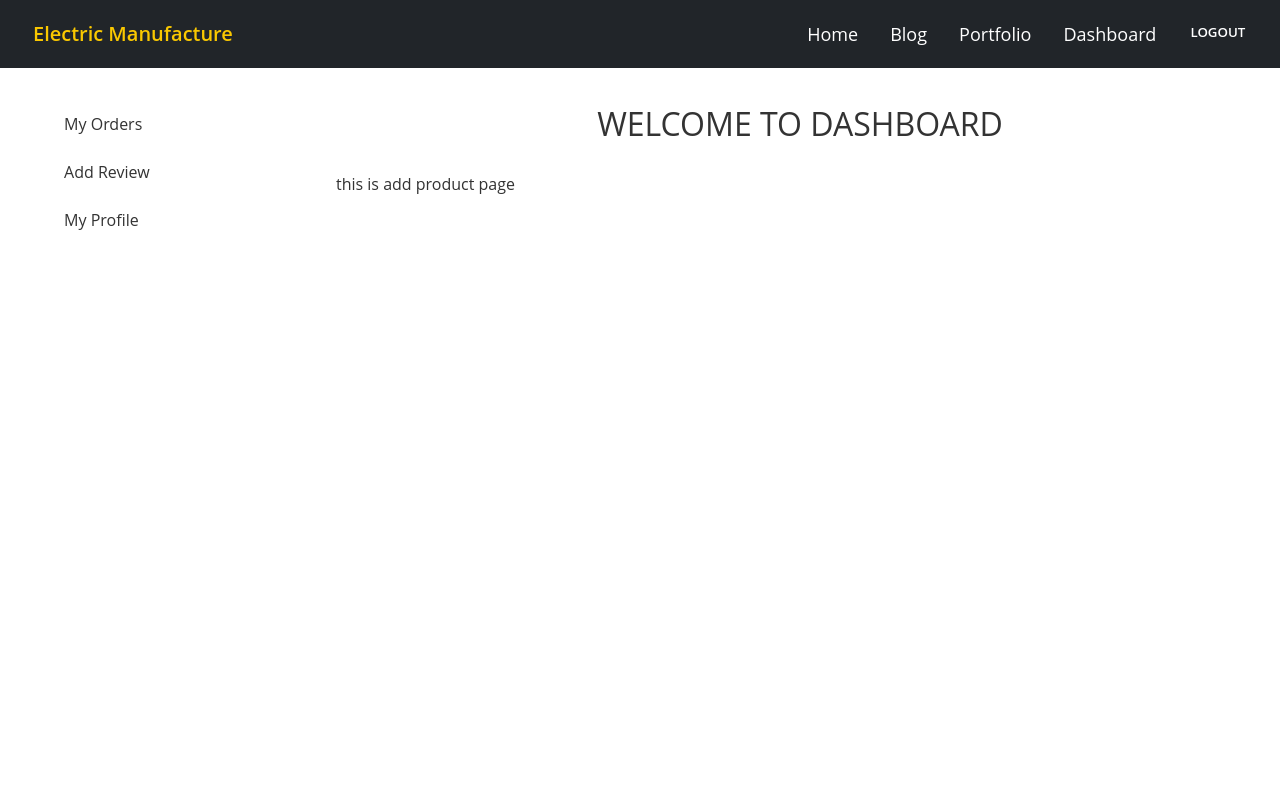
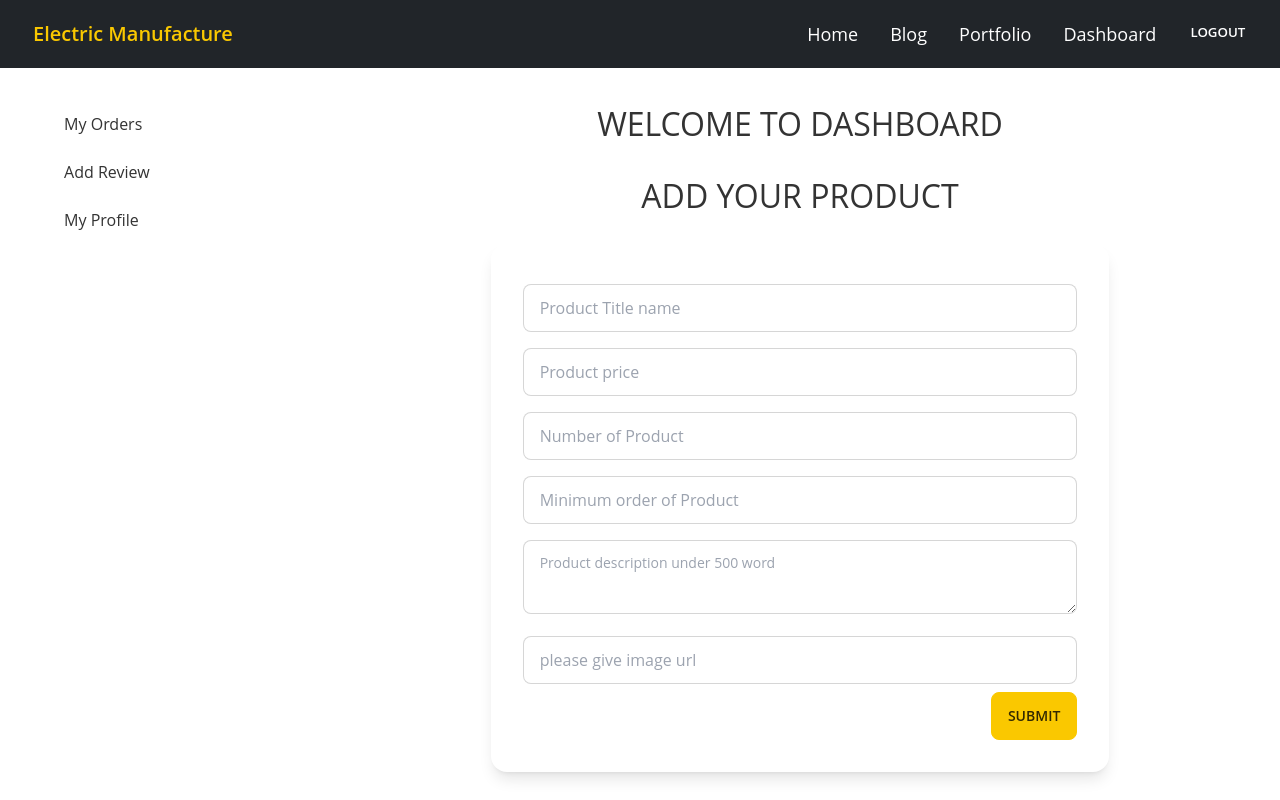
Before and after one commit to sumonbarai/electric-menufacture-client, a React (Create React App) app: page /dashboard/addProduct in a window 1280 px wide. Shown: the top 800 px of the page. Built offline with nearby package versions, Linux system fonts and the light colour scheme; no server answers; sample sign-in values are in the browser's storage.

Commit message:
add product completed

```diff
--- a/src/pages/Dashboard/AddProduct.js
+++ b/src/pages/Dashboard/AddProduct.js
@@ -1,9 +1,114 @@
 import React from "react";
+import { useForm } from "react-hook-form";
+import toast from "react-hot-toast";
 
 const AddProduct = () => {
+  const {
+    register,
+    formState: { errors },
+    reset,
+    handleSubmit,
+  } = useForm();
+
+  const onSubmit = async (data) => {
+    const insertedProduct = {
+      name: data.name,
+      available: data.available,
+      price: data.price,
+      description: data.description,
+      minimum: data.minimum,
+      picture: data.picture,
+    };
+    const url = `http://localhost:5000/product`;
+    fetch(url, {
+      method: "POST",
+      headers: {
+        "Content-Type": "application/json",
+      },
+      body: JSON.stringify(insertedProduct),
+    })
+      .then((res) => res.json())
+      .then((result) => {
+        if (result.acknowledged) {
+          toast.success("Successfully added Product");
+          reset();
+        }
+      });
+  };
   return (
     <div>
-      <h1>this is add product page</h1>
+      <h2 className="section-title">add your product</h2>
+      <div className="card w-6/6 md:w-4/6 bg-base-100 shadow-lg mx-auto">
+        <form onSubmit={handleSubmit(onSubmit)} className="p-8">
+          {/* name field */}
+          <input
+            type="text"
+            {...register("name", { required: true })}
+            placeholder="Product Title name"
+            className="input input-bordered w-full my-2"
+          />
+          <p className="text-red-500">{errors.name && "Name is required"}</p>
+          {/* price field */}
+          <input
+            type="text"
+            {...register("price", { required: true })}
+            placeholder="Product price"
+            className="input input-bordered w-full my-2"
+          />
+          <p className="text-red-500">{errors.price && "Price is required"}</p>
+          {/*  available */}
+          <input
+            type="text"
+            {...register("available", { required: true })}
+            placeholder="Number of Product"
+            className="input input-bordered w-full my-2"
+          />
+          <p className="text-red-500">
+            {errors.available && "Number of product is required"}
+          </p>
+          {/*  Minimum order */}
+          <input
+            type="text"
+            {...register("minimum", { required: true })}
+            placeholder="Minimum order of Product"
+            className="input input-bordered w-full my-2"
+          />
+          <p className="text-red-500">
+            {errors.minimum && "Minimum order of Product is required"}
+          </p>
+          {/*  decription field */}
+
+          <textarea
+            type="text"
+            {...register("description", { required: true, maxLength: 500 })}
+            placeholder="Product description under 500 word"
+            className="textarea textarea-bordered w-full my-2"
+          ></textarea>
+          <p className="text-red-500">
+            {errors.description?.type === "required" &&
+              "description is required"}
+          </p>
+          <p className="text-red-500">
+            {errors.description?.type === "maxLength" &&
+              "description length over"}
+          </p>
+
+          {/* image field */}
+          <input
+            type="text"
+            {...register("picture", { required: true })}
+            placeholder="please give image url"
+            className="input input-bordered w-full my-2"
+          />
+          <p className="text-red-500">
+            {errors.picture && "image url is empty"}
+          </p>
+          {/* button */}
+          <div className="card-actions justify-end">
+            <button className="btn btn-secondary">Submit</button>
+          </div>
+        </form>
+      </div>
     </div>
   );
 };
--- /dev/null
+++ b/src/pages/Dashboard/ConfirmDeleteModal.js
@@ -0,0 +1,46 @@
+import React from "react";
+import toast from "react-hot-toast";
+
+const ConfirmDeleteModal = ({ modal, setModal, refetch }) => {
+  const handleConfirmDelete = () => {
+    const id = modal._id;
+
+    fetch("http://localhost:5000/product/" + id, {
+      method: "DELETE",
+    })
+      .then((res) => res.json())
+      .then((data) => {
+        if (data.acknowledged) {
+          setModal(null);
+          toast.success("successfully Delete product");
+          refetch();
+        }
+      });
+  };
+  return (
+    <div>
+      <input type="checkbox" id="deleteConfirm" className="modal-toggle" />
+      <div className="modal">
+        <div className="modal-box relative">
+          <label
+            htmlFor="deleteConfirm"
+            className="btn btn-sm btn-circle absolute right-2 top-2"
+          >
+            ✕
+          </label>
+          <h3 className="text-lg font-bold">Are you sure Delete product?</h3>
+          <p className="py-4 text-right">
+            <button
+              onClick={handleConfirmDelete}
+              className="btn btn-secondary btn-sm"
+            >
+              confirm delete
+            </button>
+          </p>
+        </div>
+      </div>
+    </div>
+  );
+};
+
+export default ConfirmDeleteModal;
--- a/src/pages/Dashboard/MakeAdmin.js
+++ b/src/pages/Dashboard/MakeAdmin.js
@@ -1,8 +1,6 @@
 import React from "react";
-import { useAuthState } from "react-firebase-hooks/auth";
 import toast from "react-hot-toast";
 import { useQuery } from "react-query";
-import auth from "../../firebase.init";
 import Spinner from "../../shared/Spinner/Spinner";
 
 const MakeAdmin = () => {
--- a/src/pages/Dashboard/ManageProduct.js
+++ b/src/pages/Dashboard/ManageProduct.js
@@ -1,9 +1,58 @@
-import React from "react";
+import React, { useState } from "react";
+import { useQuery } from "react-query";
+import Spinner from "../../shared/Spinner/Spinner";
+import ConfirmDeleteModal from "./ConfirmDeleteModal";
+import ProductRow from "./ProductRow";
 
 const ManageProduct = () => {
+  const [modal, setModal] = useState(null);
+  const {
+    data: products,
+    isLoading,
+    refetch,
+  } = useQuery("product", () => {
+    return fetch(`http://localhost:5000/product`).then((res) => res.json());
+  });
+
+  if (isLoading) {
+    return <Spinner></Spinner>;
+  }
+  console.log();
   return (
     <div>
-      <h1>this manage product</h1>
+      <h2 className="text-3xl text-center uppercase mb-8">manage product</h2>
+      <div className="overflow-x-auto">
+        <table className="table w-full">
+          <thead>
+            <tr>
+              <th>Serial</th>
+              <th>Product Image</th>
+              <th>Product Name</th>
+              <th>Quantity</th>
+              <th>Delete Product</th>
+            </tr>
+          </thead>
+          <tbody>
+            {products?.map((product, index) => (
+              <ProductRow
+                key={index}
+                product={product}
+                index={index}
+                refetch={refetch}
+                setModal={setModal}
+              ></ProductRow>
+            ))}
+          </tbody>
+        </table>
+      </div>
+      {/* delete confirm modal */}
+      {modal && (
+        <ConfirmDeleteModal
+          setModal={setModal}
+          modal={modal}
+          refetch={refetch}
+        ></ConfirmDeleteModal>
+      )}
     </div>
   );
 };
--- a/src/pages/Dashboard/MyProfile.js
+++ b/src/pages/Dashboard/MyProfile.js
@@ -8,7 +8,7 @@ import UpdateModal from "./UpdateModal";
 
 const MyProfile = () => {
   const [user] = useAuthState(auth);
-  const [modalToggle, setModalToggle] = useState(true);
+  const [modalToggle, setModalToggle] = useState(null);
   const {
     isLoading,
     data: information,
@@ -75,6 +75,7 @@ const MyProfile = () => {
           </div>
           <div className="card-actions justify-end">
             <label
+              onClick={() => setModalToggle(information)}
               htmlFor="profileUpdateModal"
               className="btn modal-button btn-secondary"
             >
--- /dev/null
+++ b/src/pages/Dashboard/ProductRow.js
@@ -0,0 +1,31 @@
+import React from "react";
+
+const ProductRow = ({ product, index, refetch, setModal }) => {
+  const { picture, name, available } = product;
+
+  return (
+    <tr>
+      <th>{index + 1}</th>
+      <td>
+        <div className="avatar">
+          <div className="w-16 rounded-full">
+            <img src={picture} alt="" />
+          </div>
+        </div>
+      </td>
+      <td>{name}</td>
+      <td>{available}</td>
+      <td>
+        <label
+          onClick={() => setModal(product)}
+          htmlFor="deleteConfirm"
+          className="btn modal-button btn-xs btn-secondary"
+        >
+          delete
+        </label>
+      </td>
+    </tr>
+  );
+};
+
+export default ProductRow;
--- a/src/pages/Dashboard/UpdateModal.js
+++ b/src/pages/Dashboard/UpdateModal.js
@@ -23,7 +23,7 @@ const UpdateModal = ({ user, setModalToggle, refetch }) => {
       .then((data) => {
         if (data.acknowledged) {
           toast.success("Successfully Updated Your Profile information");
-          setModalToggle(false);
+          setModalToggle(null);
           refetch();
         }
         console.log(data);
```
Also changed, not shown: public/products.json (+19 -5 lines).
